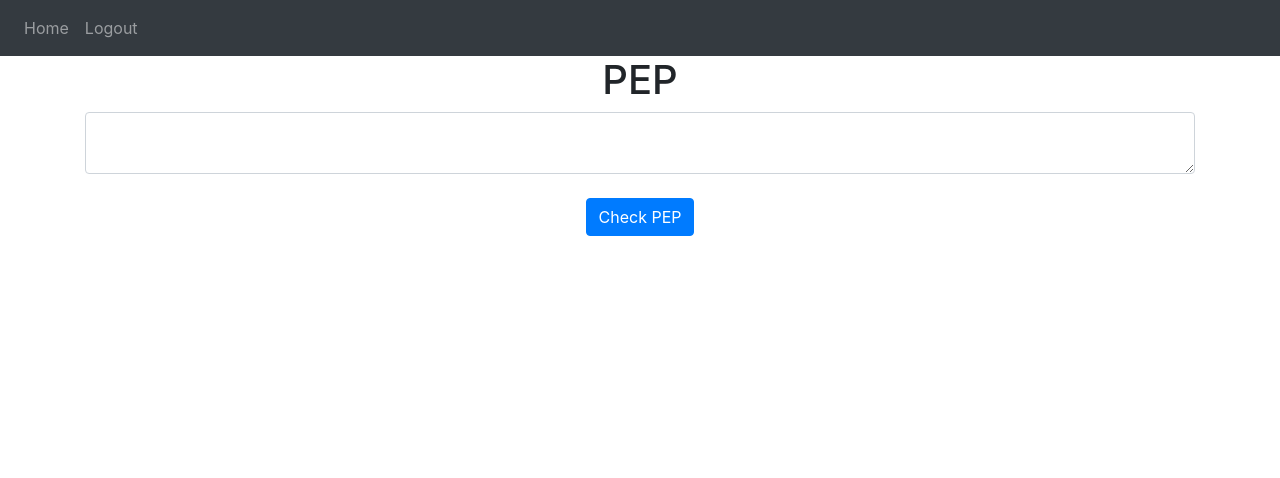
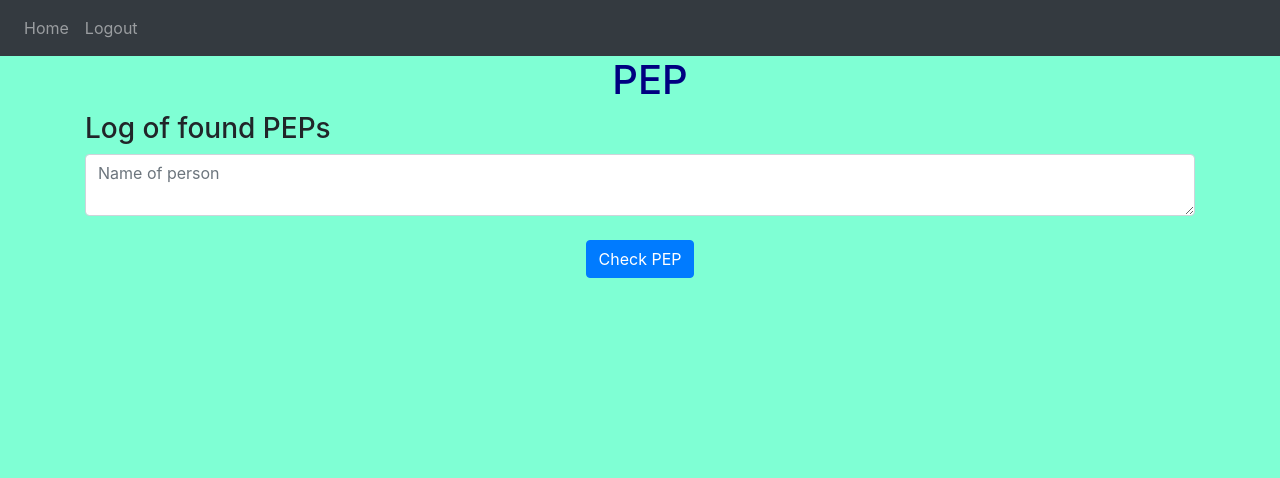
Before and after one commit to hermanmostein/PEP-Check, a Flask app: template website/templates/home.html in a window 1280 px wide. Shown: the top 478 px of the page. Run offline with Flask 2, Linux system fonts and the light colour scheme; the template is opened without the code that fills it: values that come from a table or form of the project are taken from there, others are empty; tables that the repository leaves empty hold one stand-in row (values such as "Sample post"); data that the repository does not hold is empty; some libraries are stand-ins or nearby versions.

Commit message:
Fungerende funksjonalitet. Vil gjerne legge til stylesheet

```diff
--- a/website/static/index.js
+++ /dev/null
@@ -1,9 +0,0 @@
-function deleteNote(noteId){
-    fetch('/delete-note', {
-        method: 'POST',
-        body: JSON.stringify({ noteID: noteId})
-    }).then((res)=> {
-        window.location.href = "/"
-    });
-
-}
--- a/website/templates/base.html
+++ b/website/templates/base.html
@@ -3,23 +3,26 @@
     <head>
         <meta charset="utf-8" />
         <meta name = "viewport" content = "width=device-width, initial-scale=1">
+
         <link
       rel="stylesheet"
       href="https://stackpath.bootstrapcdn.com/bootstrap/4.4.1/css/bootstrap.min.css"
       integrity="sha384-Vkoo8x4CGsO3+Hhxv8T/Q5PaXtkKtu6ug5TOeNV6gBiFeWPGFN9MuhOf23Q9Ifjh"
       crossorigin="anonymous"
-        />
+    >
     <link
       rel="stylesheet"
       href="https://stackpath.bootstrapcdn.com/font-awesome/4.7.0/css/font-awesome.min.css"
       crossorigin="anonymous"
-        />
+    >
+
+    <link rel="stylesheet" type="text/css" href="PEP-Check/website/templates/style.css" />
 
       <title>{% block title %}Home{%endblock%}</title>
 
 
     </head>
-    <body>
+    <body id="bootstrap-overrides">
       <nav class="navbar navbar-expand-lg navbar-dark bg-dark">
         <button
           class="navbar-toggler"
--- a/website/templates/home.html
+++ b/website/templates/home.html
@@ -2,21 +2,18 @@
 
 {% block content %}
 <h1 align = "center">PEP</h1>
+<h3> Log of found PEPs</h3>
 <ul class="list-group list-group-flush" id = "peps">
     {% for search in user.searches %}
-    <li class = "list-group-item">{{ search.name }}
-        <button type="button" class="close" onClick="deleteNote({{ search.id }})">
-            <span aria-hidden="true">&times;</span>
-        </button>
-    </li>
+    <li class = "list-group-item">{{ search.name }}</li>
     {% endfor %}
 </ul>
 
 <form method="POST">
-    <textarea name="pep" id="pep" class="form-control"></textarea>
+    <textarea name="pep" id="pep" class="form-control" placeholder = "Name of person"></textarea>
     <br />
     <div align="center">
-        <button type="submit" class = "btn btn-primary" placeholder="Name of person">Check PEP</button>
+        <button type="submit" class = "btn btn-primary">Check PEP</button>
     </div>
 </form>
 {%endblock%}
--- /dev/null
+++ b/website/templates/style.css
@@ -0,0 +1,13 @@
+body {
+    background-color: aquamarine;
+
+}
+
+h1 {
+    color: navy;
+    margin-left: 20px;
+  }
+
+  #bootstrap-overrides {
+    background-color: aquamarine;
+  }
```
Also changed, not shown: website/views.py (+16 -9 lines), README.md, 1 other file. Lines whose indentation alone changed are shown as unchanged.
